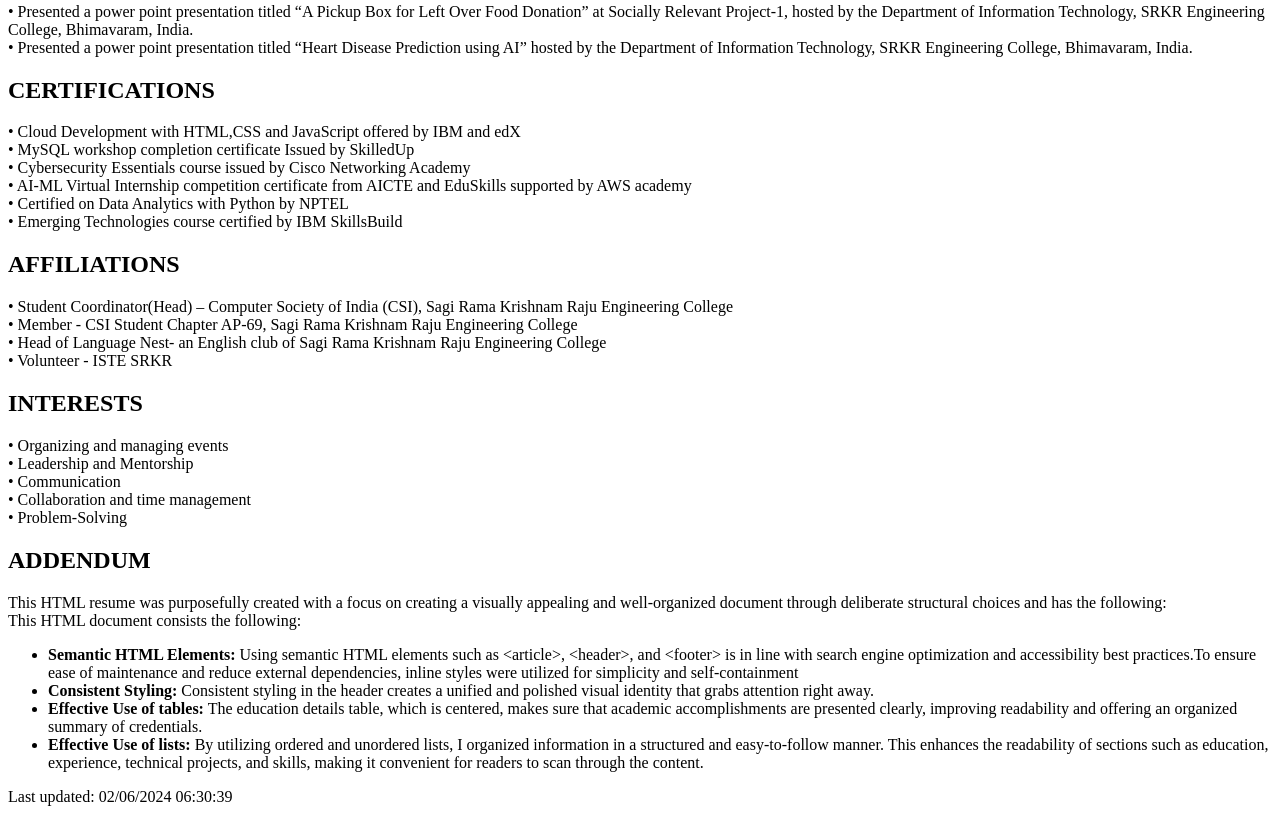
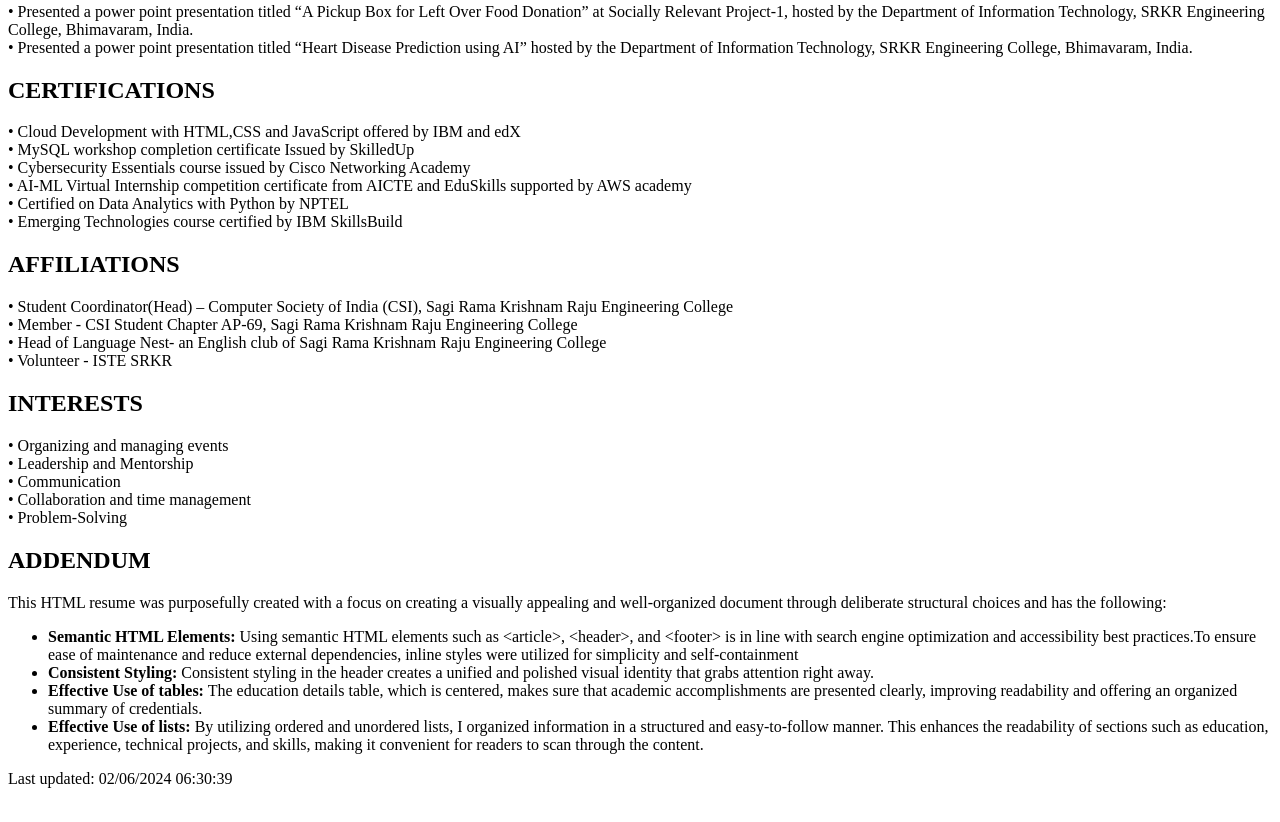
Before and after one commit to Jyotshnapothina/ITC505-lab-2, a plain HTML site: page index.html in a window 1280 px wide. Shown: the part 1149-1971 px from the top of the page. Drawn offline with Linux system fonts and the light colour scheme.

Commit message:
INITIAL COMMIT

```diff
--- a/index.html
+++ b/index.html
@@ -136,7 +136,7 @@
 <!-- Addendum Section -->
 <article >
     <h2>ADDENDUM</h2>
-    <p>This HTML resume was purposefully created with a focus on creating a visually appealing and well-organized document through deliberate structural choices and has the following:<br>This HTML document consists the following: </p>
+    <p>This HTML resume was purposefully created with a focus on creating a visually appealing and well-organized document through deliberate structural choices and has the following:</p>
 
     <ul>
         <li><strong>Semantic HTML Elements:</strong> Using semantic HTML elements such as &lt;article&gt;, &lt;header&gt;, and &lt;footer&gt; is in line with search engine optimization and accessibility best practices.To ensure ease of maintenance and reduce external dependencies, inline styles were utilized for simplicity and self-containment</li>
```
